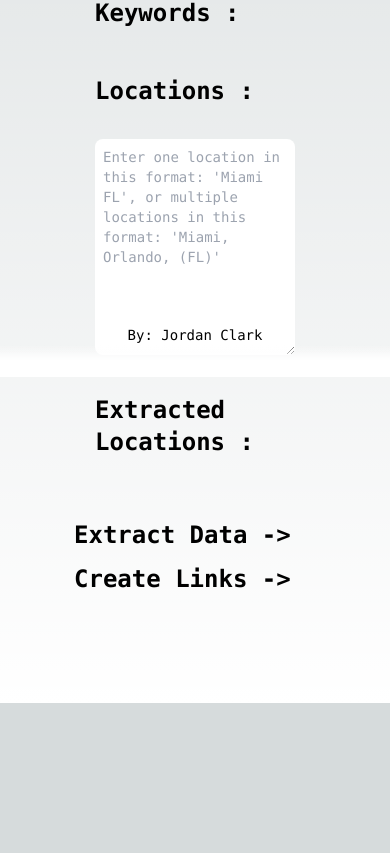
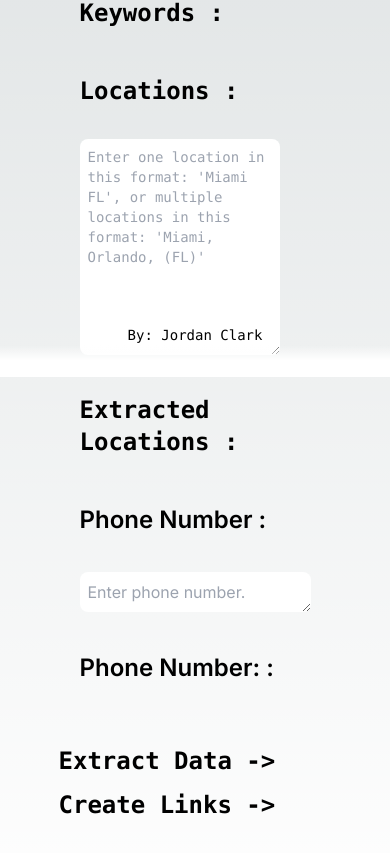
Before and after one commit to jordanthewebdesigner/seo-link-generator, a Next.js app: page / in a window 390 px wide. Shown: the part 467-1320 px from the top of the page. Before the commit the page ends 1170 px from the top, so only its background shows below. Built offline with nearby package versions, Linux system fonts and the light colour scheme.

Commit message:
Adds phone number field

```diff
--- a/src/app/page.js
+++ b/src/app/page.js
@@ -4,11 +4,12 @@ import { generateLinks } from "./linkGenerator";
 import React, { useState, useEffect } from "react";
 
 export default function Home() {
+  const [extractedLocations, setExtractedLocations] = useState([]);
+  const [generatedLinks, setGeneratedLinks] = useState([]);
+  const [extractedKeywords, setExtractedKeywords] = useState([]);
   const [keywords, setKeywords] = useState("");
   const [locations, setLocations] = useState("");
-  const [extractedKeywords, setExtractedKeywords] = useState([]);
-  const [extractedLocations, setExtractedLocations] = useState([]);
-  const [generatedLinks, setGeneratedLinks] = useState([]);
+  const [phoneNumber, setPhoneNumber] = useState("");
 
   useEffect(() => {
     console.log(generatedLinks);
@@ -22,21 +23,10 @@ export default function Home() {
     setLocations(e.target.value);
   };
 
-  // const handleLinkCopy = (link) => {
-  //   const updatedLinks = generatedLinks.map((generatedLink) => {
-  //     if (generatedLink.link === link) {
-  //       return {
-  //         ...generatedLink,
-  //         copied: true,
-  //       };
-  //     }
-  //     return generatedLink;
-  //   });
+  const handlePhoneNumberChange = (e) => {
+    setPhoneNumber(e.target.value);
+  };
 
-  //   setGeneratedLinks(updatedLinks);
-  //   console.log(link);
-  //   navigator.clipboard.writeText(link);
-  // };
 
   const handleLinkCopy = (linkIndex, linkType) => {
     console.log(linkIndex, linkType);
@@ -46,6 +36,10 @@ export default function Home() {
     setGeneratedLinks(updatedLinks);
     console.log(generatedLinks[linkIndex]);
     navigator.clipboard.writeText(generatedLinks[linkIndex][linkType].link);
+  };
+
+  const handleClickCopy = (value) => {
+    navigator.clipboard.writeText(value);
   };
 
   const handleGenerateLinks = (e) => {
@@ -61,6 +55,7 @@ export default function Home() {
 
     const locationArray = extractLocations(locations);
     setExtractedLocations(locationArray);
+    setPhoneNumber(phoneNumber);
   };
 
   function extractKeywords(text) {
@@ -212,6 +207,47 @@ export default function Home() {
           </div>
         </div>
 
+        <div className=" group rounded-lg border border-transparent px-5 py-4 transition-colors hover:border-gray-300 hover:bg-gray-100 hover:dark:border-neutral-700 hover:dark:bg-neutral-800/30">
+            <h2 className={`mb-3 text-2xl font-semibold`}>
+              Phone Number{" "}
+              <span className="inline-block transition-transform group-hover:translate-x-1 motion-reduce:transform-none">
+                :
+              </span>
+            </h2>
+            <br />
+            <textarea
+              className="text-black rounded-lg p-2"
+              id="phoneNumber"
+              rows={1}
+              value={phoneNumber}
+              onChange={handlePhoneNumberChange}
+              placeholder="Enter phone number."
+              onKeyDown={(e) => {
+                if (e.key === "Enter" && !e.shiftKey) {
+                  e.preventDefault();
+                  handleFormSubmit(e);
+                }
+              }}
+            />
+          </div>
+
+          <div className="group rounded-lg border border-transparent px-5 py-4 transition-colors hover:border-gray-300 hover:bg-gray-100 hover:dark:border-neutral-700 hover:dark:bg-neutral-800 hover:dark:bg-opacity-30">
+            <h2 className={`mb-3 text-2xl font-semibold`}>
+              Phone Number:{" "}
+              <span className="inline-block transition-transform group-hover:translate-x-1 motion-reduce:transform-none">
+                :
+              </span>
+            </h2>
+            <div className={`m-0 max-w-[30ch] text-sm opacity-50`}>
+              {phoneNumber.length > 0 && (
+                <div>
+                  {phoneNumber}
+                </div>
+              )}
+            </div>
+          </div>
+
+
         <div className="z-10 mt-8 w-full max-w-5xl items-center justify-around font-mono text-sm lg:flex">
           <h2
             className={`mb-3 text-2xl font-semibold`}
@@ -238,12 +274,13 @@ export default function Home() {
         generatedLinks.map((linkInfo, index) => (
           <>
             <div
-              className="inline-flex items-center justify-center w-full"
+              className="inline-flex items-center justify-center w-full "
               key={index}
+              onClick={handleClickCopy(`${linkInfo.keyword} | ${linkInfo.location} | ${phoneNumber}`)}
             >
               <hr className="w-64 h-px my-8 bg-gray-200 border-0 dark:bg-gray-700" />
-              <span className="absolute px-3 font-medium text-gray-900 -translate-x-1/2 bg-white left-1/2 dark:text-white dark:bg-gray-900 capitalize">
-                {linkInfo.keyword} | {linkInfo.location}
+              <span className="absolute px-3 font-medium text-gray-900 -translate-x-1/2 bg-white left-1/2 dark:text-white dark:bg-gray-900 hover:underline ">
+                {linkInfo.keyword} | {linkInfo.location} | {phoneNumber}
               </span>
             </div>
 
```
Also changed, not shown: 1 other file (tests, documents, lock files or other folders).
